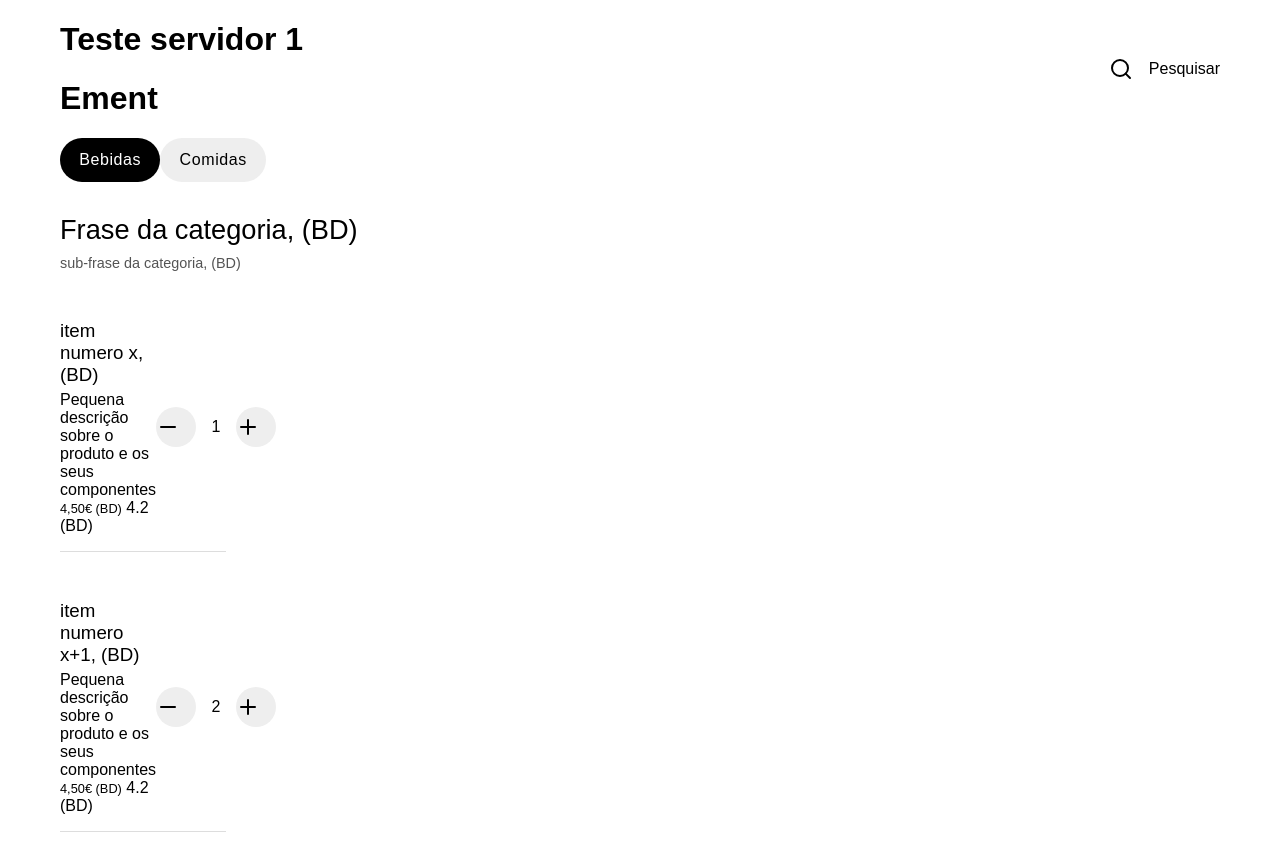
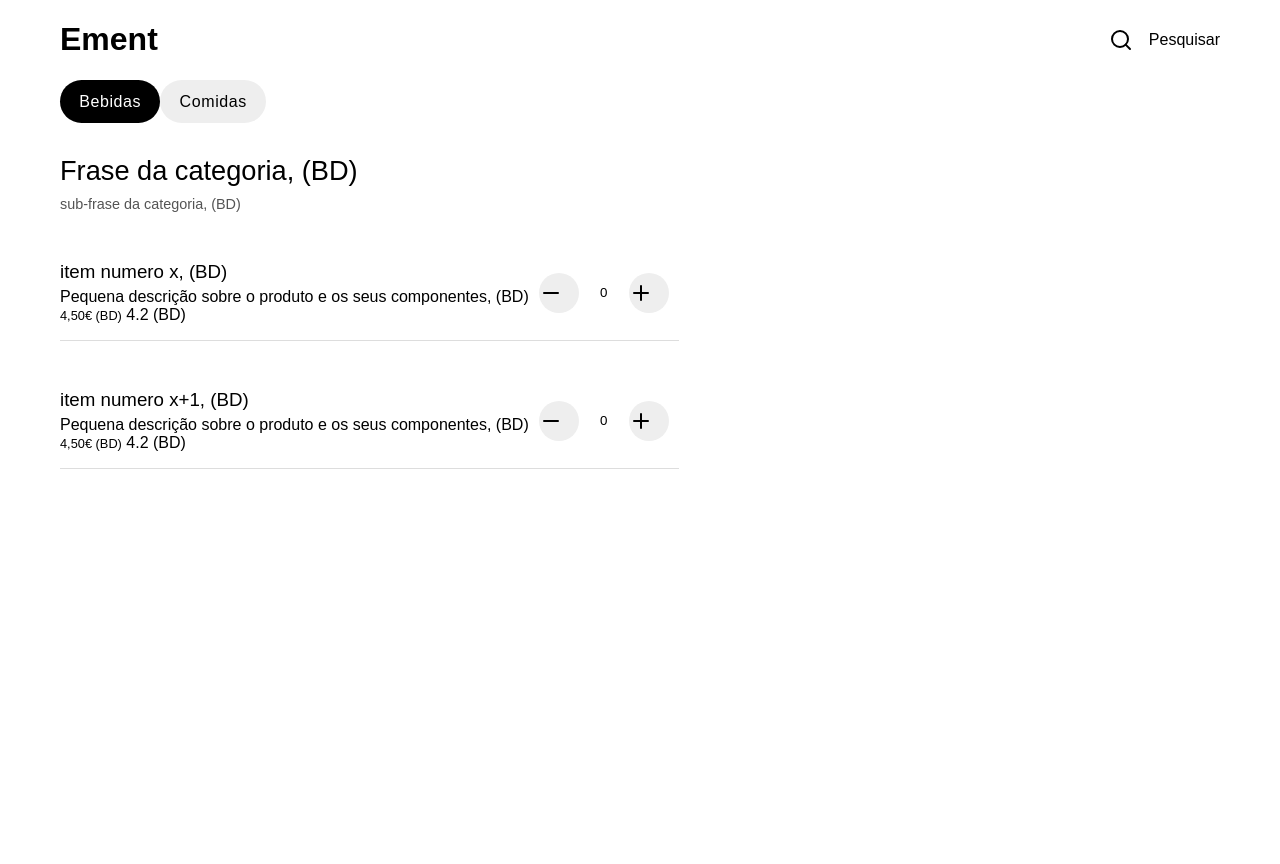
Before and after one commit to RaitonGG/Ement, a PHP site: page / in a window 1280 px wide. After the commit the page ends 469 px from the top, so only its background shows below. Run offline with PHP 8.4, Linux system fonts and the light colour scheme.

Commit message:
main
-can now press + and - to add or subtract units
bug: can't go to 0 units

```diff
--- a/index.html
+++ b/index.html
@@ -12,7 +12,6 @@
     <header>
         <div class="container">
             <div class="logo">
-                <h1>Teste servidor 1</h1>
                 <h1>Ement</h1>
                 <!-- Logo ou nome da empresa de onde vem o QRCODE -->
             </div>
@@ -47,8 +46,8 @@
         <div class="container">
           <div class="listings-header">
             <div class="listings-header-title">
-                    <h2 class="listings-h2">Frase da categoria, (BD)</h2>
-                    <span class="listings-span ">sub-frase da categoria, (BD)</span>
+                    <h2>Frase da categoria, (BD)</h2>
+                    <span class="listings-span">sub-frase da categoria, (BD)</span>
             </div>
           </div>
         </div>
@@ -58,34 +57,69 @@
             <div class="listings-list-element-text">
               <div class="text-title">
               <h3 class="text-title-h3">item numero x, (BD)</h3>
-              <div><span>Pequena descrição sobre o produto e os seus componentes</span></div>
+              <div><span>Pequena descrição sobre o produto e os seus componentes, (BD)</span></div>
               <div class="info">
                 <span class="text-title-span">4,50€ (BD)</span>
                 <span class="rating-circle">4.2 (BD)</span>
               </div>
               </div>
               <div class="product-counter">
-                  <span class="minus qty"><i data-feather="minus"></i></span>
-                  <span class="quantity">1</span>
-                  <span class="plus qty"><i data-feather="plus"></i></span>
+                  <span class="minus" onClick='decreaseCount(event, this)'><i data-feather="minus"></i></span>
+                  <input type="text" value="0">
+                  <span class="plus" onClick='increaseCount(event, this)'><i data-feather="plus"></i></span>
               </div>
+              <script type="text/javascript">
+                    function increaseCount(a, b) {
+                      var input = b.previousElementSibling;
+                      var value = parseInt(input.value, 10);
+                      value = isNaN(value)? 0 : value;
+                      value ++;
+                      input.value = value;
+                    }
+                    function decreaseCount(a, b) {
+                      var input = b.nextElementSibling;
+                      var value = parseInt(input.value, 10);
+                      if (value > 1) {
+                        value = isNaN(value)? 0 : value;
+                        value --;
+                        input.value = value;
+                      }
+                  </script>
             </div>
           </div>
           <div class="listings-list-element">
             <div class="listings-list-element-text">
               <div class="text-title">
               <h3 class="text-title-h3">item numero x+1, (BD)</h3>
-              <div><span>Pequena descrição sobre o produto e os seus componentes</span></div>
+              <div><span>Pequena descrição sobre o produto e os seus componentes, (BD)</span></div>
               <div class="info">
                 <span class="text-title-span">4,50€ (BD)</span>
                 <span class="rating-circle">4.2 (BD)</span>
               </div>
               </div>
               <div class="product-counter">
-                  <span class="minus qty"><i data-feather="minus"></i></span>
-                  <span class="quantity">2</span>
-                  <span class="plus qty"><i data-feather="plus"></i></span>
+                  <span class="minus qty" onClick='decreaseCount(event, this)'><i data-feather="minus"></i></span>
+                  <input type="text" value="0">
+                  <span class="plus qty" onClick='increaseCount(event, this)'><i data-feather="plus"></i></span>
               </div>
+              <script type="text/javascript">
+                    function increaseCount(a, b) {
+                      var input = b.previousElementSibling;
+                      var value = parseInt(input.value, 10);
+                      value = isNaN(value)? 0 : value;
+                      value ++;
+                      input.value = value;
+                    }
+                    function decreaseCount(a, b) {
+                      var input = b.nextElementSibling;
+                      var value = parseInt(input.value, 10);
+                      if (value > 1) {
+                        value = isNaN(value)? 0 : value;
+                        value --;
+                        input.value = value;
+                      }
+                    }
+                  </script>
             </div>
           </div>
         </div>
--- a/styles/main.css
+++ b/styles/main.css
@@ -85,16 +85,6 @@ svg{
   display: flex;
 }
 
-.qty{
-    width: 40px;
-    height: 40px;
-    background: var(--color-grey);
-    display: inline-flex;
-    align-items: center;
-    justify-content: center;
-    border-radius: 50%;
-}
-
 .quantity{
     width: 40px;
     height: 40px;
@@ -103,7 +93,59 @@ svg{
     justify-content: center;
 }
 
-.listings-h2{
+.product-counter {
+    width: 150px;
+    margin: auto;
+    display: flex;
+    align-items: center;
+    justify-content: center;
+}
+.product-counter input {
+    width: 50px;
+    border: 0;
+    text-align: center;
+    appearance: none;
+    outline: 0;
+}
+.product-counter span {
+  position: relative;
+    cursor: pointer;
+    user-select: none;
+    width: 40px;
+    height: 40px;
+    background: var(--color-grey);
+    display: inline-flex;
+    align-items: center;
+    justify-content: center;
+    border-radius: 50%;
+
+    text-align: center;
+    -webkit-transition-duration: 0.4s; /* Safari */
+    transition-duration: 0.4s;
+    text-decoration: none;
+    overflow: hidden;
+}
+
+.product-counter span:after {
+  content: "";
+  background: var(--color-greyDarker);
+  position: absolute;
+  padding-top: 300%;
+  padding-left: 350%;
+  margin-left: -20px!important;
+  margin-top: -120%;
+  opacity: 0;
+  transition: all 0.4s
+}
+
+.product-counter span:active:after {
+  padding: 0;
+  margin: 0;
+  opacity: 1;
+  transition: 0s
+}
+
+.listings h2{
   font-weight: 400;
   font-size: 1.7rem;
   margin-bottom: 0.5rem;
@@ -124,7 +166,6 @@ svg{
 }
 
 .listings-list-element{
-  width: calc(1 / 3 * 100% - (1 - 1 / 3) * 25px);
   margin-top: 2rem;
 }
 
```
